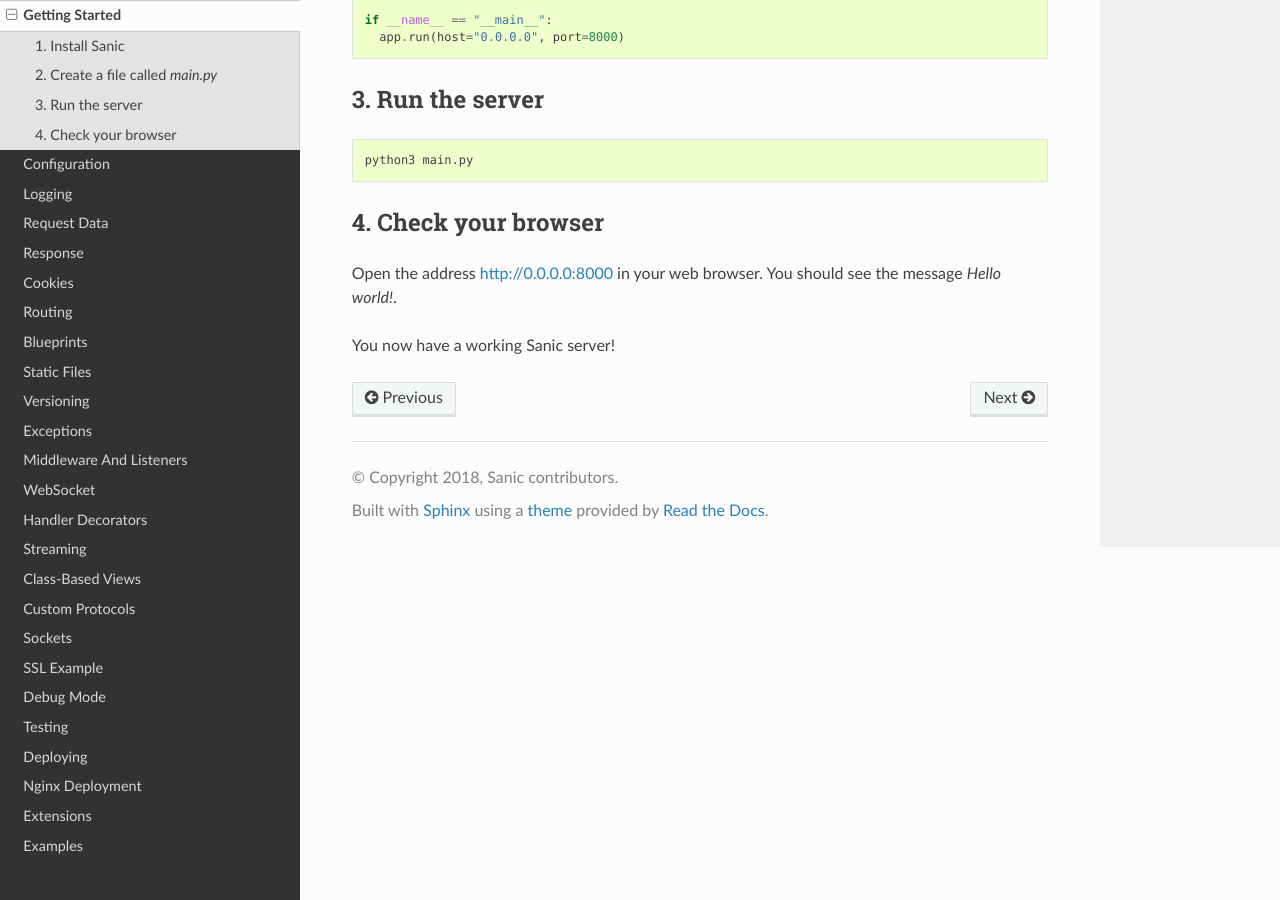
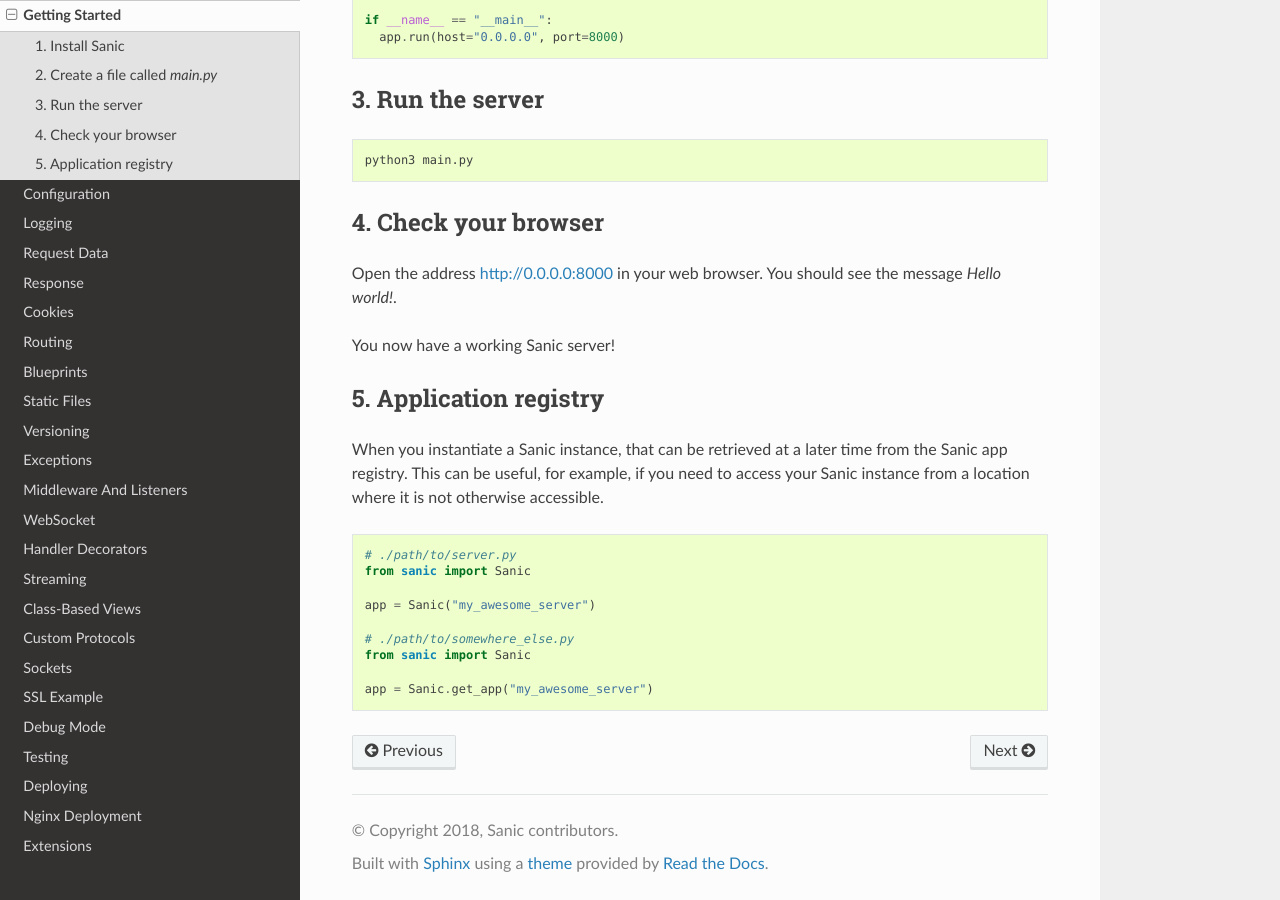
Before and after one commit to sanic-org/sanic, a Sphinx documentation site: the page built from docs/sanic/getting_started.rst, in a window 1280 px wide and 900 px high, scrolled down 931 px. Built offline with Sphinx 7.4.7 and the Read the Docs theme 2.0.0, drawn with Linux system fonts in a browser that asks for light colours.

Commit message:
Add documentation for app registry

```diff
--- a/docs/sanic/getting_started.rst
+++ b/docs/sanic/getting_started.rst
@@ -60,3 +60,20 @@ Open the address `http://0.0.0.0:8000 <http://0.0.0.0:8000>`_ in your web browse
 the message *Hello world!*.
 
 You now have a working Sanic server!
+
+5. Application registry
+-----------------------
+
+When you instantiate a Sanic instance, that can be retrieved at a later time from the Sanic app registry. This can be useful, for example, if you need to access your Sanic instance from a location where it is not otherwise accessible.
+
+.. code-block:: python
+
+    # ./path/to/server.py
+    from sanic import Sanic
+
+    app = Sanic("my_awesome_server")
+
+    # ./path/to/somewhere_else.py
+    from sanic import Sanic
+
+    app = Sanic.get_app("my_awesome_server")
```
